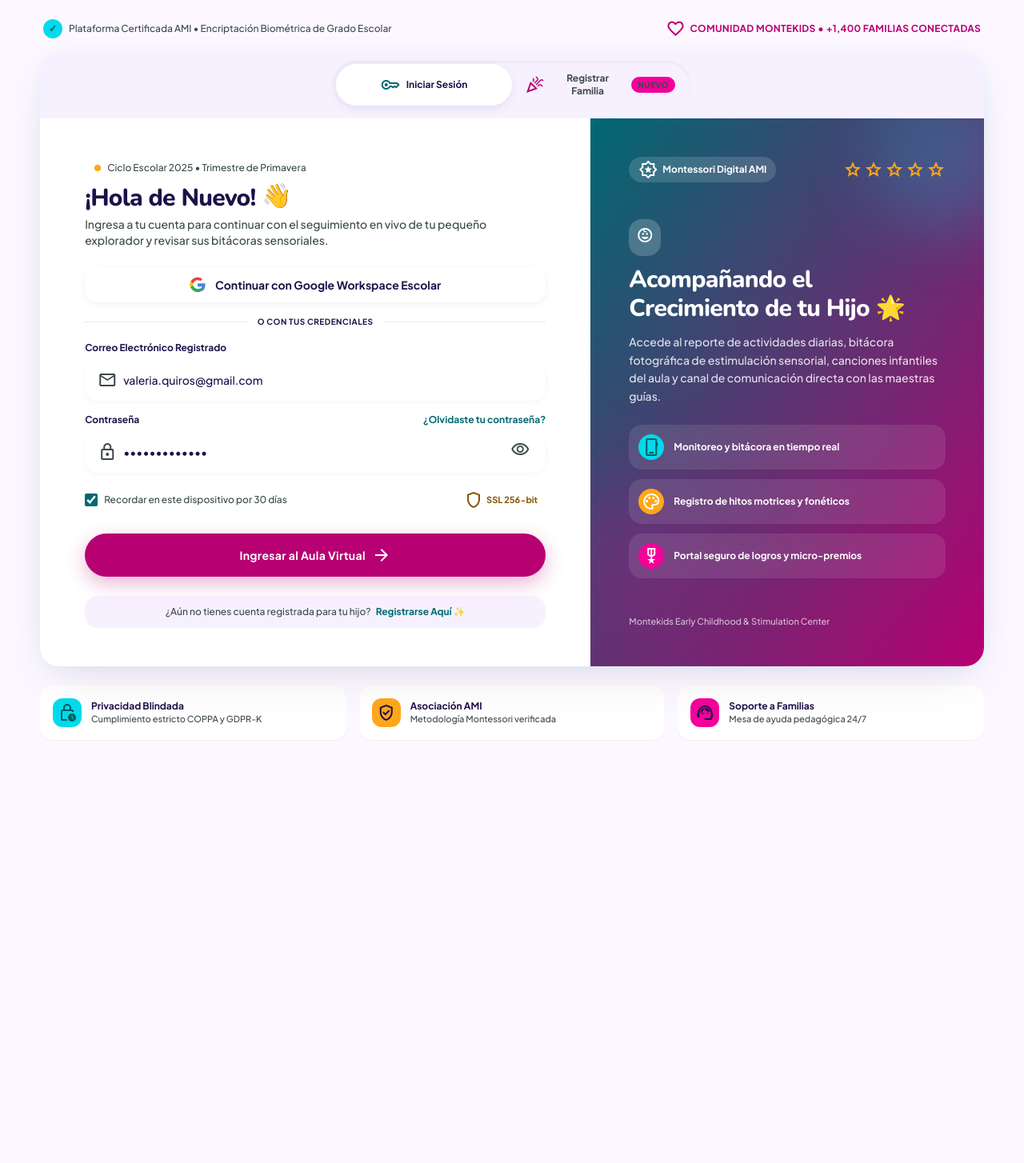
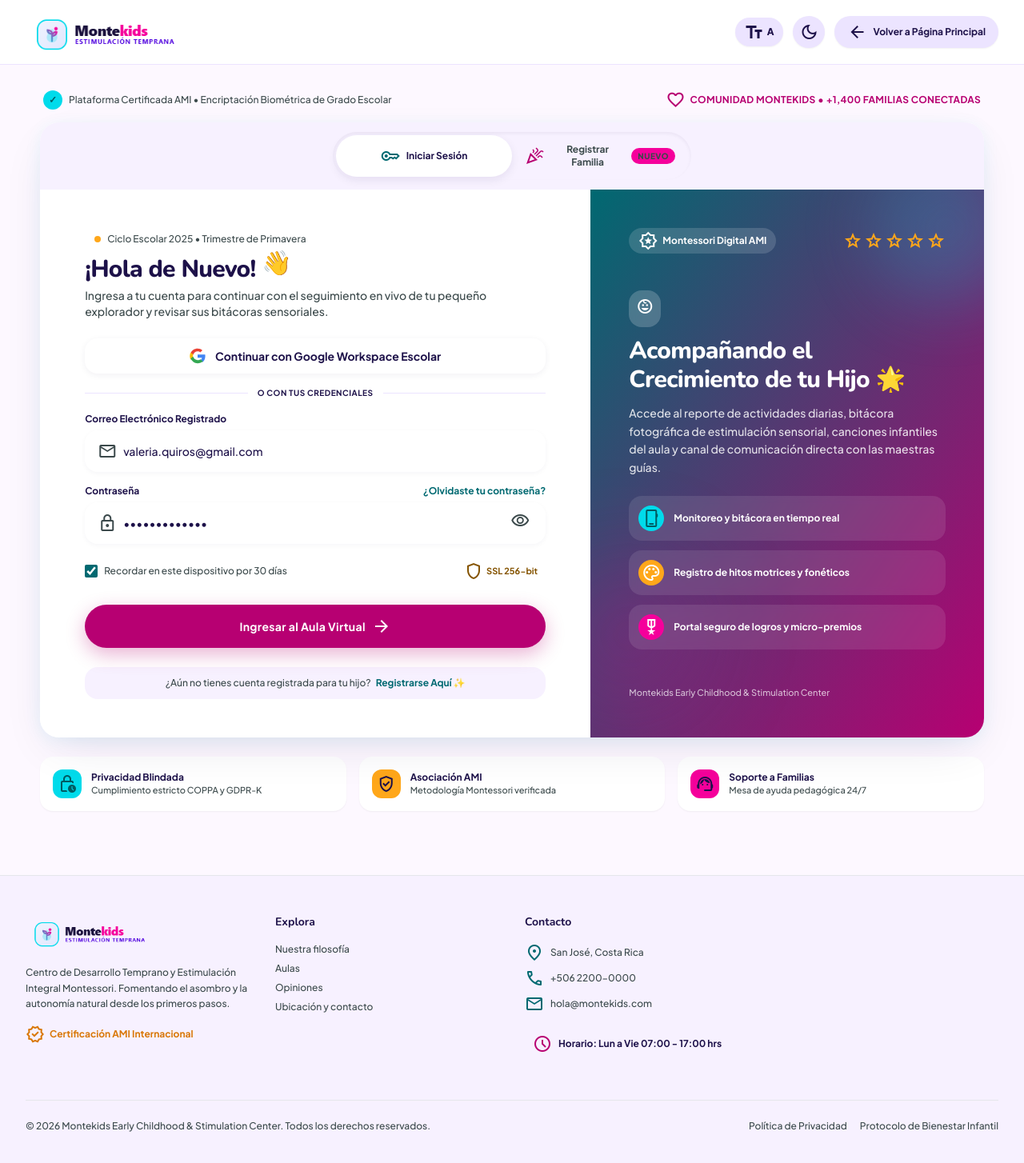
Before and after one commit to aleexds/MontekidsProyect, a React (Vite) app in the folder reactInicio/: page /login in a window 1280 px wide. Shown: the top 1454 px of the page at 80% size. Before the commit the page ends 949 px from the top, so only its background shows below. Built offline with nearby package versions, Linux system fonts and the light colour scheme.

Commit message:
navbarFooterAuth

```diff
--- a/reactInicio/src/pages/AuthView.jsx
+++ b/reactInicio/src/pages/AuthView.jsx
@@ -1,15 +1,23 @@
 import { useState } from 'react';
+import AuthNavbar from '../components/AuthNavbar';
 import AuthTabs from '../components/AuthTabs';
 import AuthForm from '../components/AuthForm';
+import Footer from '../components/Footer';
 
 export default function AuthView() {
   const [activeTab, setActiveTab] = useState('login');
 
   return (
-    <div className="w-full min-h-[calc(100vh-80px)] bg-surface py-6 px-4 sm:px-6 lg:px-8 flex flex-col items-center justify-center">
+    <div className="min-h-screen bg-surface flex flex-col justify-between transition-colors duration-300">
+
+      {/* 1. Navbar adaptado con la misma lógica de accesibilidad y logos */}
+      <AuthNavbar />
+
+      {/* 2. Contenido Central de Login / Registro */}
+      <main className="flex-1 py-8 px-4 sm:px-6 lg:px-8 flex flex-col items-center justify-center">
         <div className="w-full max-w-[1180px] mx-auto">
 
-        {/* Header Superior: Certificaciones y Comunidad */}
+          {/* Header Superior: Certificaciones */}
           <div className="flex flex-wrap items-center justify-between gap-3 mb-4 px-1">
             <div className="flex items-center gap-2">
               <span className="inline-flex items-center justify-center w-6 h-6 rounded-full bg-primary-container text-on-primary-container text-xs font-bold">
@@ -30,24 +38,22 @@
           {/* Tarjeta Split Principal */}
           <div className="relative w-full bg-surface-container-lowest rounded-3xl shadow-[0_20px_60px_-15px_rgba(30,18,74,0.12),0_4px_20px_0_rgba(0,219,235,0.08)] overflow-hidden flex flex-col min-h-[680px]">
 
-          {/* Tu Componente AuthTabs Reutilizado */}
+            {/* Componente AuthTabs */}
             <AuthTabs activeTab={activeTab} setActiveTab={setActiveTab} />
 
             {/* Grid Dual Split */}
             <div className="flex-1 grid grid-cols-1 lg:grid-cols-12 min-h-[600px]">
 
-            {/* LADO IZQUIERDO: Formulario (55% de ancho en Desktop) */}
+              {/* LADO IZQUIERDO: Formulario */}
               <div className="lg:col-span-7 p-6 sm:p-10 lg:p-12 flex flex-col justify-center bg-surface-container-lowest relative">
                 <AuthForm activeTab={activeTab} setActiveTab={setActiveTab} />
               </div>
 
-            {/* LADO DERECHO: Panel Lateral Decorativo Montessori (45% de ancho en Desktop) */}
+              {/* LADO DERECHO: Panel Lateral Decorativo */}
               <div className="lg:col-span-5 relative bg-gradient-to-br from-primary via-inverse-surface to-tertiary p-8 sm:p-10 lg:p-12 flex flex-col justify-between text-white overflow-hidden">
-              {/* Esferas luminosas difuminadas */}
                 <div className="absolute -top-12 -right-12 w-48 h-48 rounded-full bg-primary-container/20 blur-2xl pointer-events-none"></div>
                 <div className="absolute bottom-10 -left-10 w-44 h-44 rounded-full bg-tertiary-container/20 blur-3xl pointer-events-none"></div>
 
-              {/* Tag Superior & Estrellas */}
                 <div className="relative z-10 flex items-center justify-between">
                   <div className="inline-flex items-center gap-1.5 px-3 py-1 rounded-full bg-white/15 backdrop-blur-md text-xs font-semibold">
                     <span className="material-symbols-outlined text-[16px] text-secondary-fixed">award_star</span>
@@ -60,7 +66,6 @@
                   </div>
                 </div>
 
-              {/* Mensaje Central */}
                 <div className="relative z-10 my-8">
                   <div className="inline-block mb-3 p-2 rounded-2xl bg-white/20 backdrop-blur-sm">
                     <span className="material-symbols-outlined text-[32px] text-primary-fixed">child_care</span>
@@ -72,7 +77,6 @@
                     Accede al reporte de actividades diarias, bitácora fotográfica de estimulación sensorial, canciones infantiles del aula y canal de comunicación directa con las maestras guías.
                   </p>
 
-                {/* Lista de Características */}
                   <div className="mt-6 flex flex-col gap-3">
                     <div className="flex items-center gap-3 bg-white/10 backdrop-blur-sm p-3 rounded-2xl transition hover:bg-white/20">
                       <div className="w-8 h-8 rounded-full bg-primary-container text-on-primary-container flex items-center justify-center font-bold shrink-0">
@@ -97,7 +101,6 @@
                   </div>
                 </div>
 
-              {/* Decorativo de fondo */}
                 <div className="relative z-10 text-[11px] opacity-70">
                   Montekids Early Childhood & Stimulation Center
                 </div>
@@ -106,7 +109,7 @@
             </div>
           </div>
 
-        {/* Footnote de Confianza Inferior */}
+          {/* Footnote de Confianza */}
           <div className="mt-6 grid grid-cols-1 sm:grid-cols-3 gap-4">
             <div className="flex items-center gap-3 p-4 bg-surface-container-lowest rounded-2xl shadow-sm">
               <div className="w-9 h-9 rounded-xl bg-primary-container text-on-primary-container flex items-center justify-center shrink-0">
@@ -140,6 +143,11 @@
           </div>
 
         </div>
+      </main>
+
+      {/* 3. Tu Footer original importado */}
+      <Footer />
+
     </div>
   );
 }
```
Lines whose indentation alone changed are shown as unchanged.
